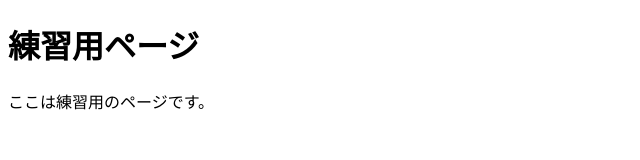
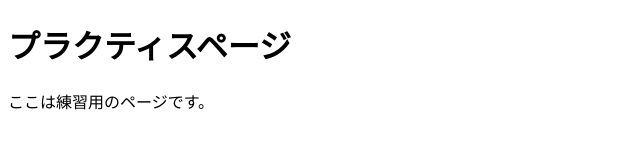
Before and after one commit to rllos365/pair-conflict, a plain HTML site: page index.html in a window 1280 px wide. Shown: the whole page, without its empty margins (0-640 px from the left). Drawn offline with Linux system fonts and the light colour scheme.

Commit message:
index.htmlのタイトルを修正

```diff
--- a/index.html
+++ b/index.html
@@ -6,7 +6,7 @@
     <title>Document</title>
 </head>
 <body>
-    <h1>練習用ページ</h1>
+    <h1>プラクティスページ</h1>
     <p>ここは練習用のページです。</p>
 </body>
 </html>
```
